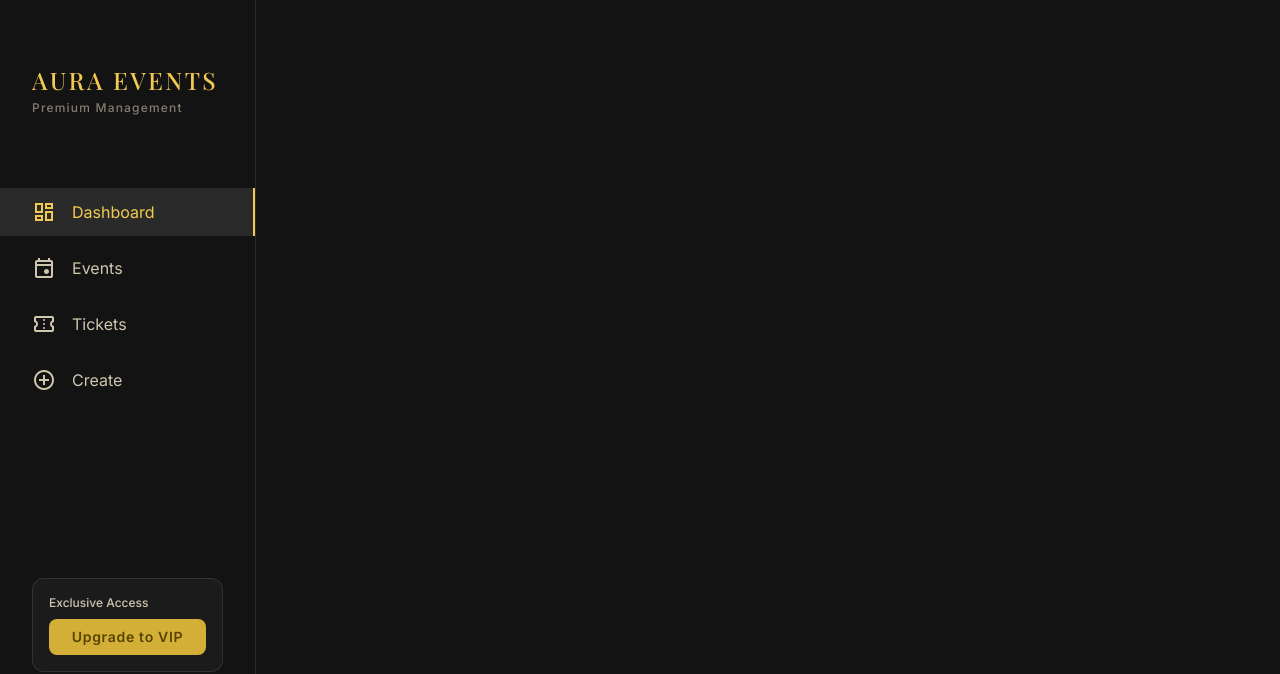
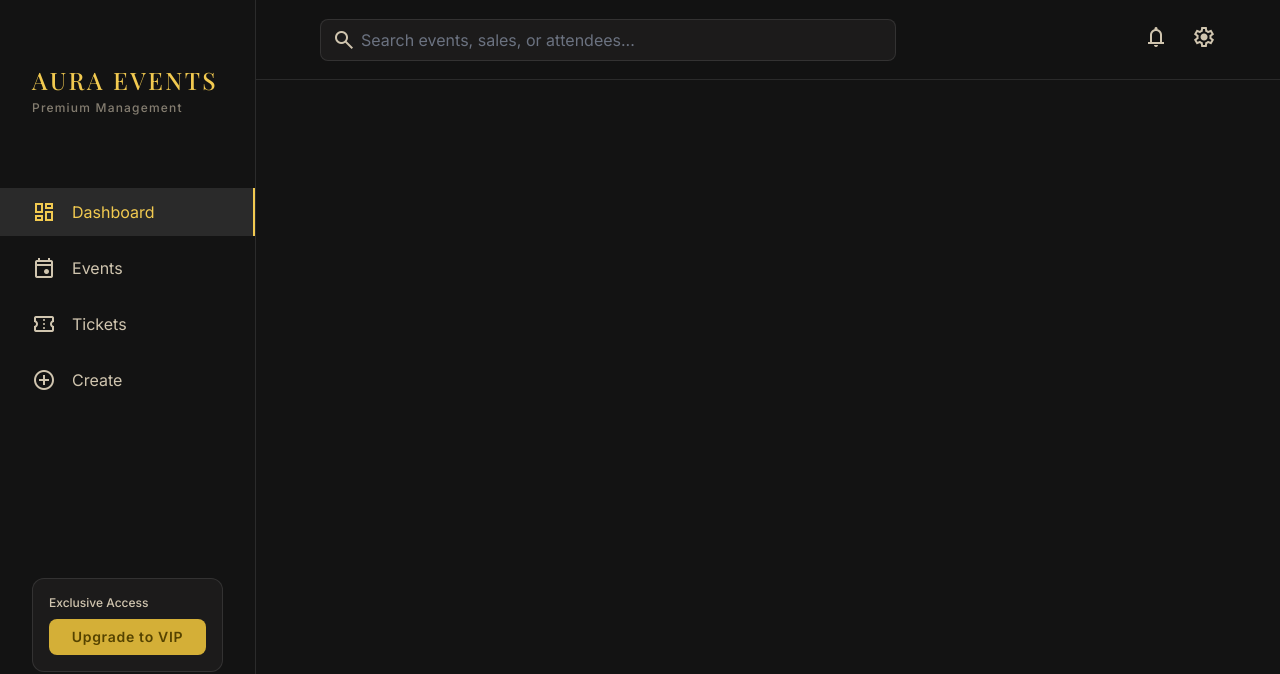
Before and after one commit to samanthaflores-cpuha/eventos, a plain HTML site: page index.html in a window 1280 px wide. Shown: the top 674 px of the page. Drawn offline with nearby package versions, Linux system fonts and the light colour scheme.

Commit message:
feat: 3 commit

```diff
--- a/index.html
+++ b/index.html
@@ -153,3 +153,21 @@
 </nav>
 
 <main class="ml-64 min-h-screen">
+    <header class="flex justify-between items-center h-20 px-margin-desktop sticky top-0 z-40 bg-surface/80 backdrop-blur-md border-b border-white/10">
+    <div class="flex items-center flex-1 max-w-xl">
+        <div class="relative w-full">
+            <span class="material-symbols-outlined absolute left-3 top-1/2 -translate-y-1/2 text-on-surface-variant">search</span>
+            <input class="w-full bg-surface-container-low border-white/10 border rounded-lg pl-10 pr-4 py-2 text-body-md focus:border-primary focus:ring-0 transition-all" placeholder="Search events, sales, or attendees..." type="text"/>
+        </div>
+    </div>
+    <div class="flex items-center space-x-6">
+        <button class="text-on-surface-variant hover:text-primary transition-colors cursor-pointer active:opacity-80">
+            <span class="material-symbols-outlined" data-icon="notifications">notifications</span>
+        </button>
+        <button class="text-on-surface-variant hover:text-primary transition-colors cursor-pointer active:opacity-80">
+            <span class="material-symbols-outlined" data-icon="settings">settings</span>
+        </button>
+    </div>
+</header>
+
+<div class="p-margin-desktop space-y-12 max-w-container-max mx-auto">
```
